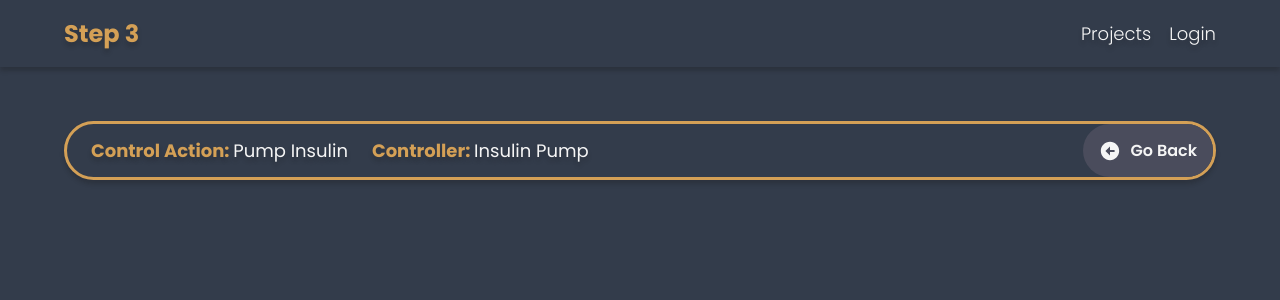
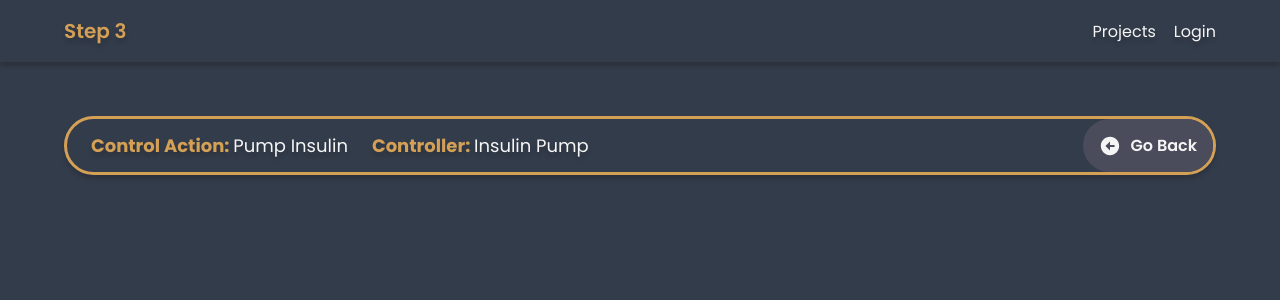
Before and after one commit to Micro-STAMP/MicroSTAMP-Step3-Frontend, a React (Vite) app: page /control-action/1 in a window 1280 px wide. Shown: the top 300 px of the page. Built offline with nearby package versions, Linux system fonts and the light colour scheme.

Commit message:
correcao no header

```diff
--- a/src/components/Header/Header.module.css
+++ b/src/components/Header/Header.module.css
@@ -15,18 +15,23 @@
 	}
 
 	.logo {
+		font-size: 2rem;
+		font-weight: 600;
+
 		a {
 			color: var(--color-yellow);
 		}
-		font-size: 2.4rem;
-		font-weight: bold;
 	}
 
 	.links {
 		display: flex;
 		align-items: center;
-		gap: 18px;
-		font-size: 1.8rem;
-		font-weight: 300;
+		ul {
+			display: flex;
+			align-items: center;
+			gap: 18px;
+			font-size: 1.6rem;
+			font-weight: 400;
+		}
 	}
 }
--- a/src/components/Header/index.tsx
+++ b/src/components/Header/index.tsx
@@ -8,7 +8,8 @@ function Header() {
 				<h1 className={styles.logo}>
 					<Link to="/">Step 3</Link>
 				</h1>
-				<ul className={styles.links}>
+				<nav className={styles.links}>
+					<ul>
 						<li>
 							<Link to="/projects">Projects</Link>
 						</li>
@@ -16,6 +17,7 @@ function Header() {
 							<Link to="/login">Login</Link>
 						</li>
 					</ul>
+				</nav>
 			</div>
 		</header>
 	);
```
Lines whose indentation alone changed are shown as unchanged.
